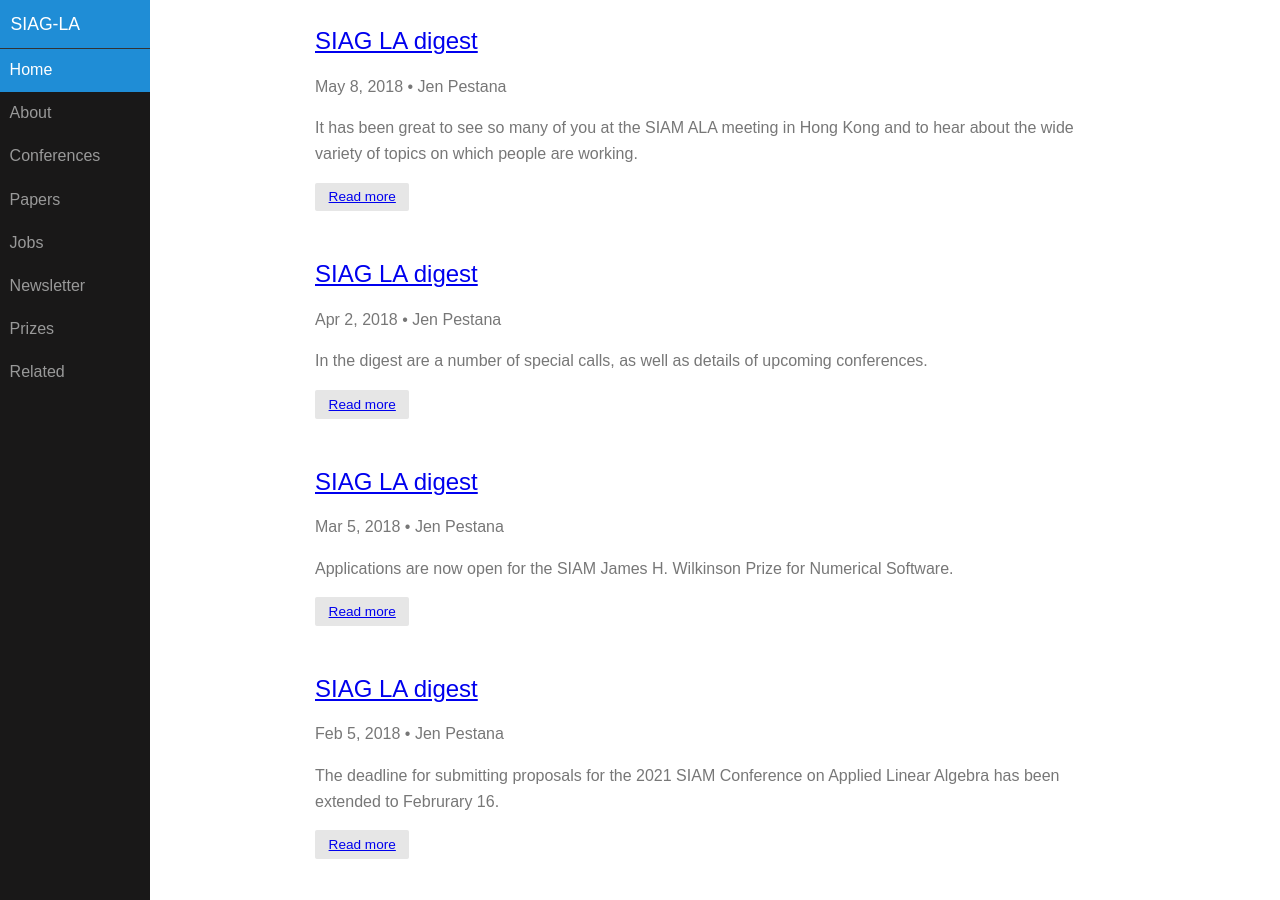
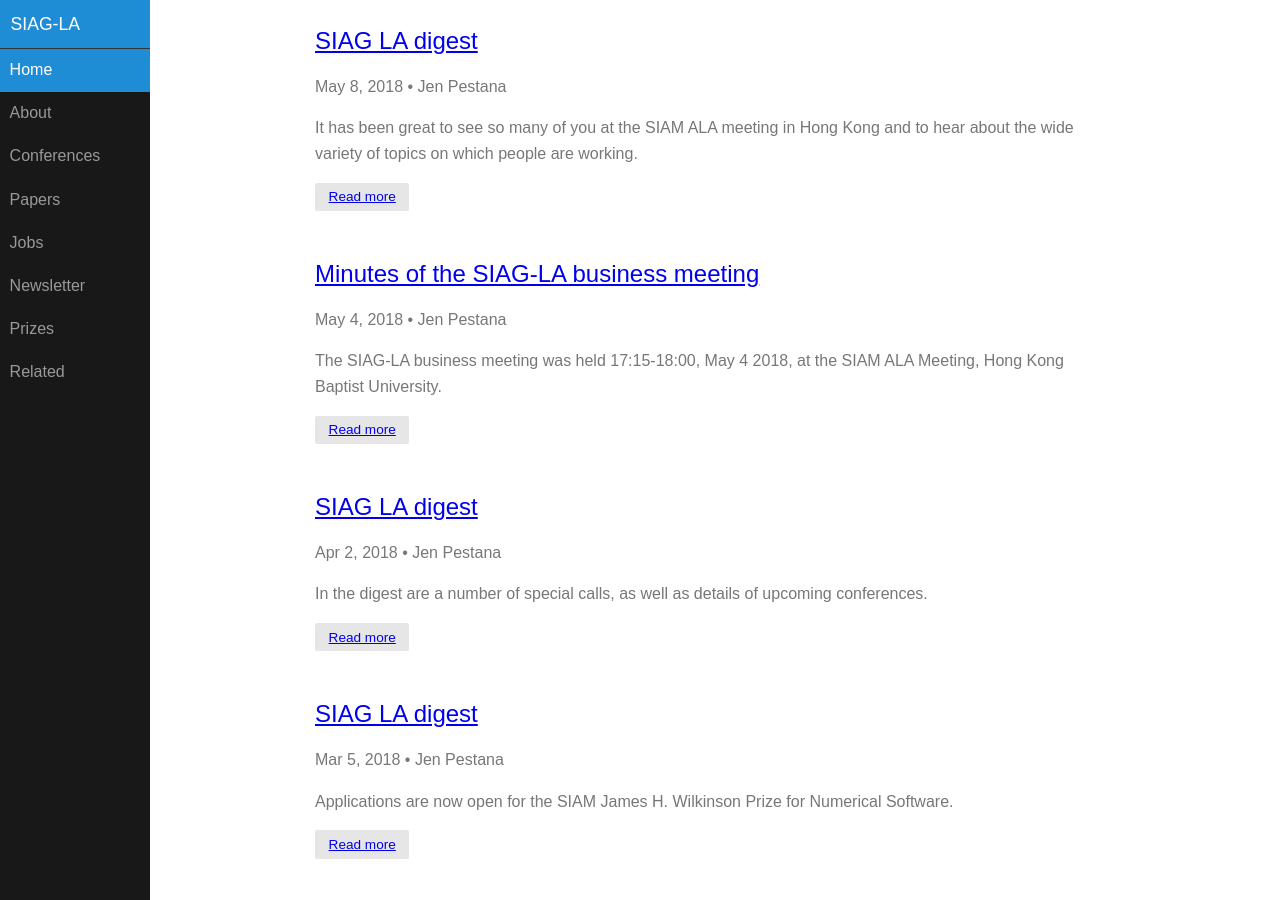
Before and after one commit to dbindel/siagla, a Jekyll site: the page built from index.html, in a window 1280 px wide and 900 px high, scrolled down 382 px. Built offline with Jekyll 4.4.1, drawn with Linux system fonts in a browser that asks for light colours.

Commit message:
modified diges

```diff
--- a/_inbox/2018-06-digest.yml
+++ b/_inbox/2018-06-digest.yml
@@ -1,11 +1,9 @@
-welcome:
+welcome: In the digest are several upcoming meetings, as well as the minutes from the recent SIAG/LA business meeting.
 announce:
 
   - title: SIAG/LA Business Meeting Minutes
     content: |
-      The minutes from the SIAG/LA Business Meeting, which was held at the SIAM ALA meeting in Hong Kong, are now available from the website.
-
-
+      The minutes from the SIAG/LA Business Meeting, which was held at the SIAM ALA meeting in Hong Kong, are now available from the [website](http://siags.siam.org/siagla//2018/05/04/minutes.html).
 
 meetings:
  - 2018-08-13-dimacs
--- a/_inbox/2018-05-04-minutes.md
+++ b/_posts/2018-05-04-minutes.md
@@ -1,5 +1,11 @@
-##Minutes of SIAG/LA Business Meeting.
-17:15-18:00, May 4 2018, SIAM ALA Meeting, Hong Kong Baptist University
+---
+title: Minutes of the SIAG-LA business meeting
+date: 2018-05-04
+author: Jen Pestana
+comments: true
+---
+
+The SIAG-LA business meeting was held 17:15-18:00, May 4 2018, at the SIAM ALA Meeting, Hong Kong Baptist University.
 
 ##Presentation.
 Jim Nagy (JN), SIAG/LA Chair, presented information about the SIAG/LA.
@@ -10,7 +16,7 @@ SIAM News stories are always welcome. Although they require some work to write,
 ##SIAG/LA Prize winners and SIAM Fellows.
 JN congratulated Jiawang Nie (University of California, San Diego) and Alex Townsend (Cornell University), who received the SIAG/LA Best Paper Prize and Early Career Prize, respectively. This was the first time the Early Career Prize was awarded, and strong nominations were received.
 
-Valeria Simoncini queried how the Early Career Prize submission process worked. JN clarified that announcements about the call for nominations had been sent to members. The nomination process itself is similar to that for the paper prize. However, the prize committee considers a nominee?s work as a whole rather than an individual paper.
+Valeria Simoncini queried how the Early Career Prize submission process worked. JN clarified that announcements about the call for nominations had been sent to members. The nomination process itself is similar to that for the paper prize. However, the prize committee considers a nominee's work as a whole rather than an individual paper.
 
 JN also congratulated the 2017 & 2018 SIAM Fellows from the SIAG/LA.
 
@@ -22,7 +28,7 @@ Following requests for proposals and location suggestions for the next SIAM ALA
 
 SIAM has reservations about the Leuven proposal, particularly because this would mean that two consecutive conferences would be held outside North America. Indeed, the SIAM Board is considering introducing a policy around this for all SIAGs. Linda Thiel stated that one reason for this concern is that long gaps between North American meetings are detrimental to American members, since there is no American applied mathematics society. Another aspect is the staffing and handling of meetings.
 
-In SIAM?s view, an additional issue with the Leuven proposal is that Belgium has recently hosted other major linear algebra meetings (ILAS in 2015 and the Householder Symposium in 2014). Daniel Kressner commented that we should be grateful that Leuven has volunteered a proposal, while several members added that the ILAS meeting in Leuven was great.
+In SIAM's view, an additional issue with the Leuven proposal is that Belgium has recently hosted other major linear algebra meetings (ILAS in 2015 and the Householder Symposium in 2014). Daniel Kressner commented that we should be grateful that Leuven has volunteered a proposal, while several members added that the ILAS meeting in Leuven was great.
 
 Possible U.S. conference locations include Albuquerque, Boston, Chicago, Portland and Providence. Although conferences in Chicago and Boston would be expensive, registration fees should be broadly in line with fees for other SIAG meetings for the other options. It was noted that one advantage of holding a meeting in the U.S. is that SIAM can deal with much of the organisation. On the other hand, there may be less flexibility/scope for additional activities. Additionally, costs may be higher than at universities outside the U.S., where rooms are often cheap/free to hire. More generally, there was some concern over the higher registration fees of recent SIAM ALA conferences, relative to earlier meetings.
 
@@ -33,12 +39,12 @@ SIAM will need to approve the SIAM ALA venue; this will occur some time after th
 ##Upcoming meetings.
 Upcoming meetings of note include the SIAM Annual Meeting, the 2019 Gene Golub SIAM Summer School, and the 2019 ICIAM conference.
 
-Gene Golub SIAM Summer School proposals are always welcome, especially given Gene?s connection to the SIAG/LA community.
+Gene Golub SIAM Summer School proposals are always welcome, especially given Gene's connection to the SIAG/LA community.
 
 ##SIAM Membership.
 Student chapter members can join both SIAM and the SIAG/LA for free. The number of members, particularly student members, is increasing, and JN thanked SIAG/LA members for encouraging their students to join.
 
-In relation to the sizes of various SIAGS, Valeria Simoncini mentioned that attendees of SIAM CSE meetings receive a year?s free SIAG/CSE membership, which may increase the group?s membership.
+In relation to the sizes of various SIAGS, Valeria Simoncini mentioned that attendees of SIAM CSE meetings receive a year's free SIAG/CSE membership, which may increase the group's membership.
 
 Thomas Mach noted that there is a larger share of members in the US, and that this may be a reason to hold the next SIAM ALA meeting in North America. JN agreed, but also pointed out that holding the meeting elsewhere may encourage people to join SIAG/LA.
 
```
